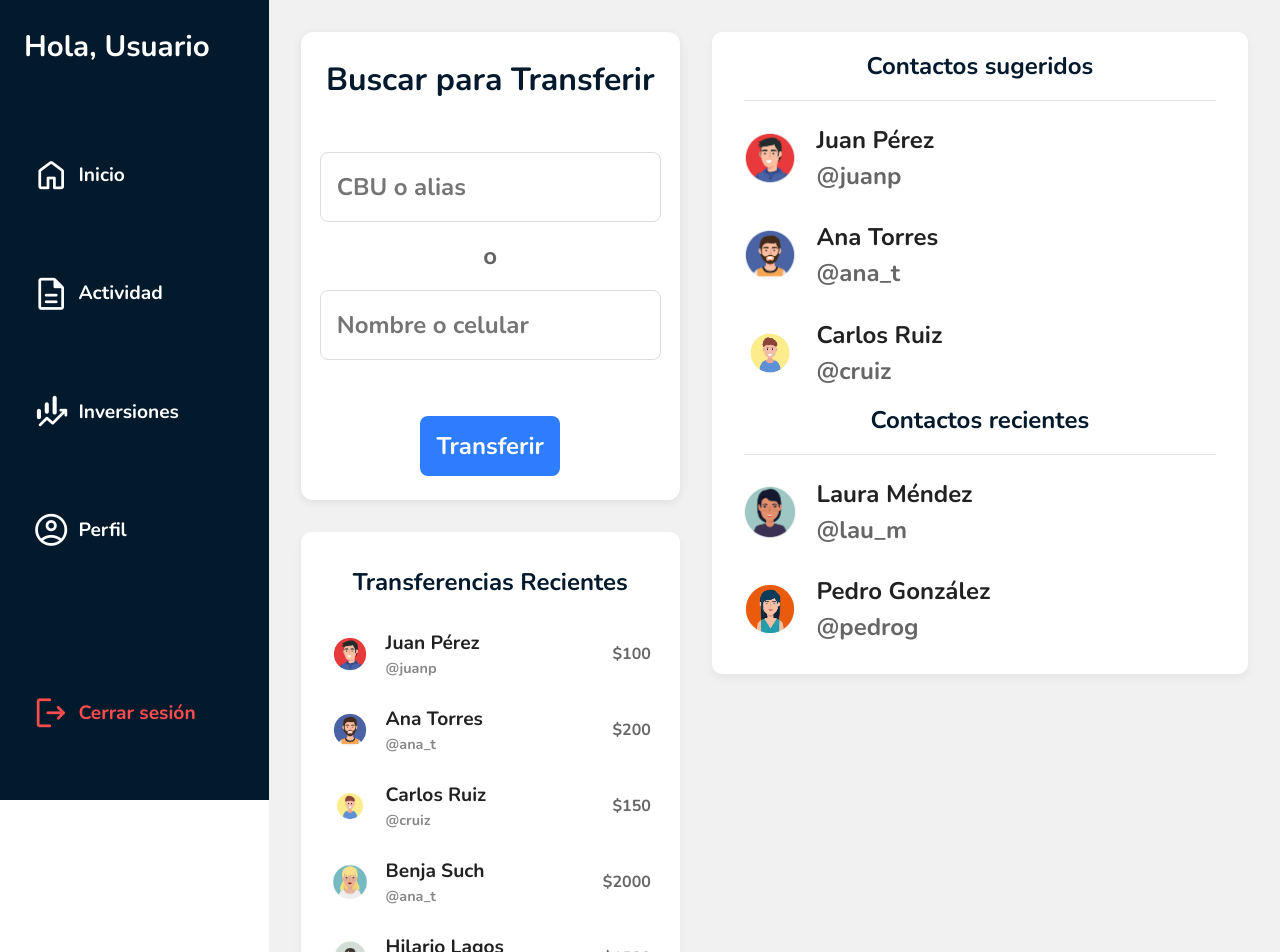
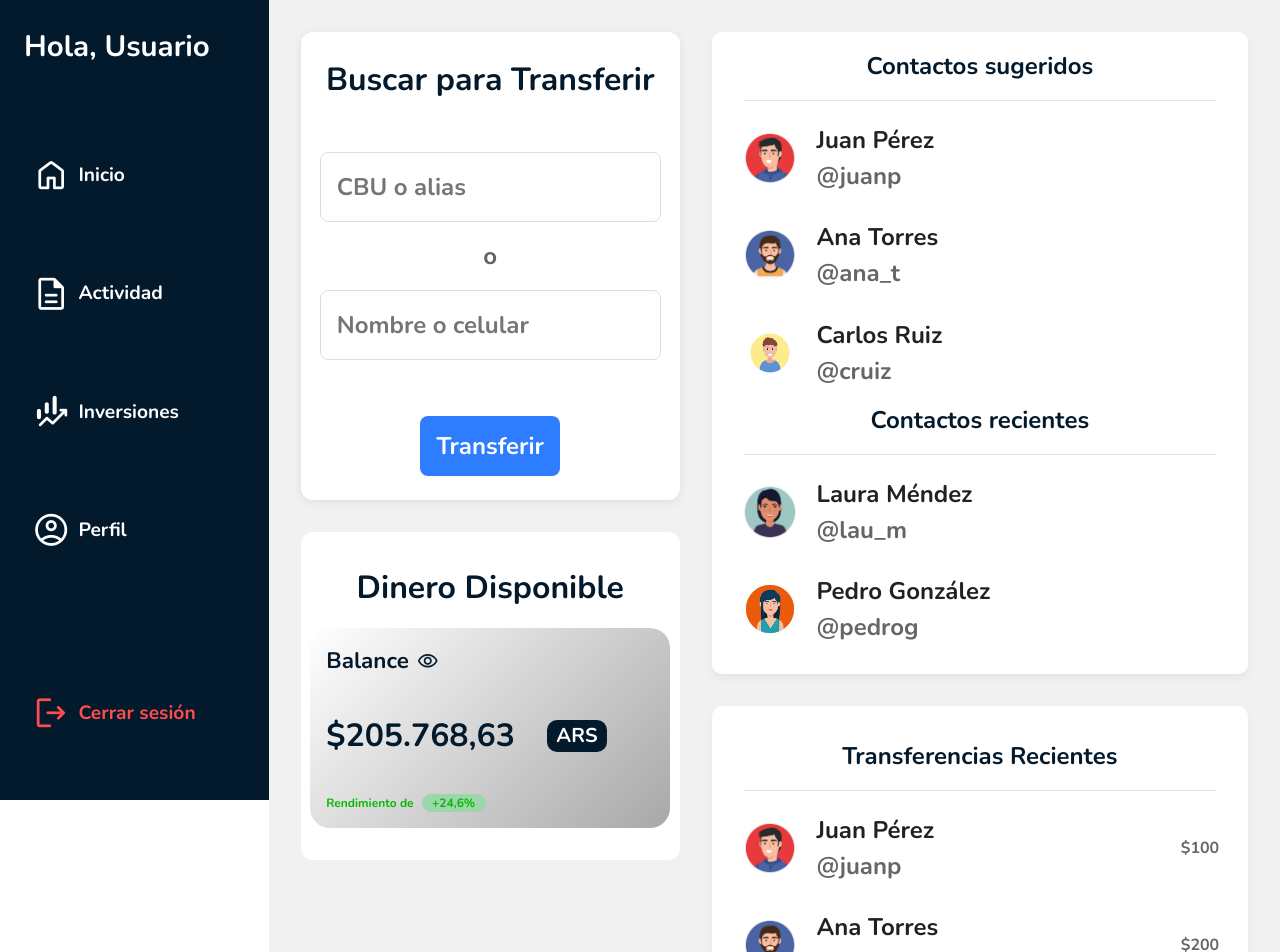
Before and after one commit to Lchiossone2004/TP_HCI, a Vue app in the folder tp-hci-g3/: page /home/transfer in a window 1280 px wide. Shown: the top 952 px of the page. Built offline with nearby package versions, Linux system fonts and the light colour scheme.

Commit message:
final fixes to page

```diff
--- a/tp-hci-g3/src/components/transfer/RecentTransfers.vue
+++ b/tp-hci-g3/src/components/transfer/RecentTransfers.vue
@@ -1,6 +1,7 @@
 <template>
     <div class="recent-transfers">
       <h2 class="title">Transferencias Recientes</h2>
+      <div class="divider"></div>
       <ul class="transfer-list">
         <li
         v-for="transfer in transfers"
@@ -66,31 +67,37 @@
   }
 
   .avatar {
-    width: 40px;
-    height: 40px;
+    width: 60px;
+    height: 60px;
     border-radius: 50%;
+    object-fit: cover;
     margin-right: 1rem;
   }
 
   .info {
-    flex: 1;
     display: flex;
     flex-direction: column;
   }
 
   .name {
     font-weight: bold;
-    font-size: 1.2rem;
+    font-size: 1.5rem;
   }
 
   .alias {
     font-size: 0.9rem;
-    color: #888;
+    color: #666;
+    font-size: 1.5rem;
   }
-
   .amount {
     font-size: 1rem;
     color: #666;
-    margin-left: auto; /* Alinea el monto al extremo derecho */
+    margin-left: auto;
+  }
+  .divider {
+    height: 1px;
+    background-color: rgba(0, 0, 0, 0.1);
+    margin: 0.5rem 1rem;
+    border: none;
   }
   </style>
--- a/tp-hci-g3/src/components/transfer/Suggestions.vue
+++ b/tp-hci-g3/src/components/transfer/Suggestions.vue
@@ -118,8 +118,8 @@ function selectContact(contact) {
   }
   .divider {
     height: 1px;
-    background-color: rgba(0, 0, 0, 0.1); /* Gris semi-transparente */
-    margin: 0.5rem 1rem; /* Espaciado y no llega a los bordes */
+    background-color: rgba(0, 0, 0, 0.1);
+    margin: 0.5rem 1rem;
     border: none;
   }
   </style>
--- a/tp-hci-g3/src/pages/TransferPage.vue
+++ b/tp-hci-g3/src/pages/TransferPage.vue
@@ -6,16 +6,22 @@
         <div>
           <TransferSearch @search="handleSearch" />
         </div>
-        <div>
-          <RecentTransfers :transfers="transferenciasRecientes" @select="handleTransferSelect"/>
+        <div class = "balance">
+          <p class = "title">Dinero Disponible</p>
+          <BalanceCard />
         </div>
       </div>
       <div class="right">
+        <div>
         <Suggestions
           :suggested="contactosSugeridos"
           :recent="contactosRecientes"
           @select="manejarSeleccion"
         />
+        </div>
+        <div>
+          <RecentTransfers :transfers="transferenciasRecientes" @select="handleTransferSelect"/>
+        </div>
       </div>
     </div>
   </div>
@@ -26,6 +32,7 @@ import Sidebar from '@/components/Sidebar.vue'
 import Suggestions from '@/components/transfer/Suggestions.vue'
 import TransferSearch from '@/components/transfer/TransferSearch.vue'
 import RecentTransfers from '@/components/transfer/RecentTransfers.vue'
+import BalanceCard from '@/components/BalanceCard.vue'
 
 import avatarJuan from '@/assets/images/avatars/Avatar1.jpg'
 import avatarAna from '@/assets/images/avatars/Avatar2.jpg'
@@ -89,4 +96,24 @@ function handleTransferSelect(transferencia) {
   flex: 1;
   max-width: 60%; /* Por ejemplo */
 }
+.balance {
+  background-color: white;
+  display: flex;
+  flex-direction: column;
+  margin-top: 2rem;
+  justify-content: center;
+  align-items: center;
+  min-height: 15rem;
+  border-radius: 12px;
+  padding: 2rem;
+}
+.title {
+    font-size: 2rem;
+    font-weight: 600;
+    margin-bottom: 1rem;
+    color: #03192C;
+    text-align: center;
+    display: block;
+    width: 100%;
+}
   </style>
```
